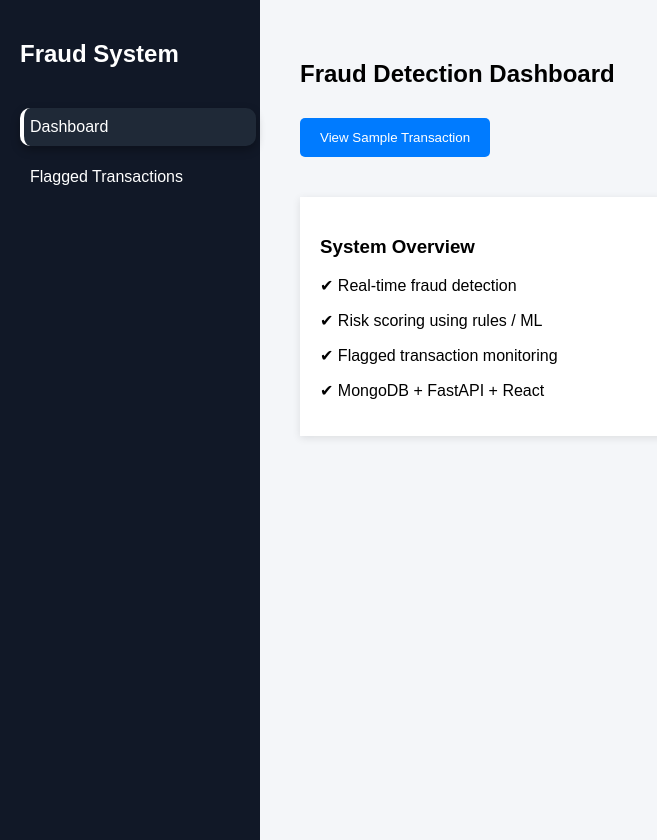
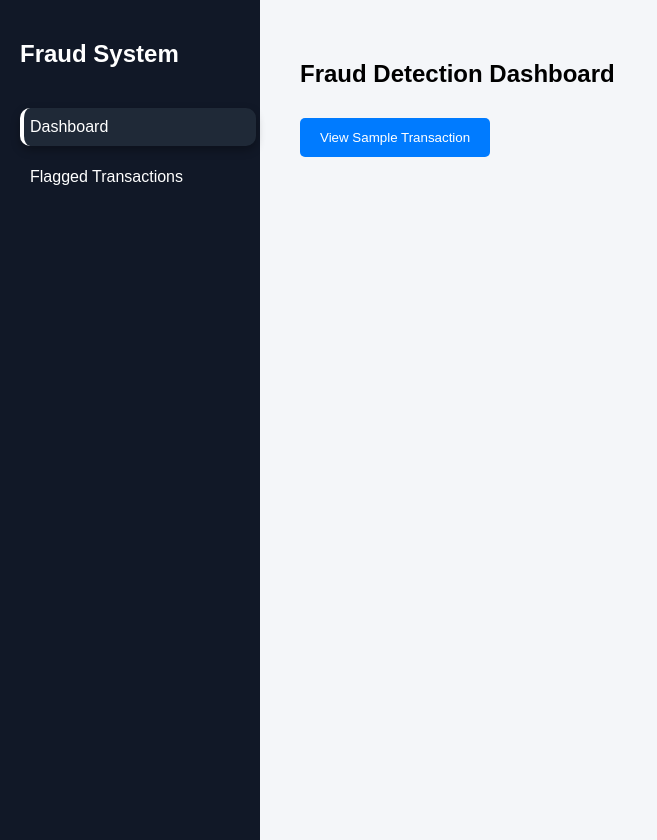
Before and after one commit to sreekruthy/fraud_detection, a React (Vite) app in the folder frontend/: page /dashboard in a window 1280 px wide. Shown: the whole page, without its empty margins (0-657 px from the left). Built offline with nearby package versions, Linux system fonts and the light colour scheme.

Commit message:
small edits in frontend

```diff
--- a/frontend/src/pages/Dashboard.jsx
+++ b/frontend/src/pages/Dashboard.jsx
@@ -36,23 +36,6 @@ function Dashboard() {
 
         </div>
 
-        {/* 🔹 Info Section */}
-        <div style={{
-          marginTop: "40px",
-          padding: "20px",
-          background: "white",
-          width: "400px",
-          boxShadow: "0 2px 8px rgba(0,0,0,0.1)"
-        }}>
-
-          <h3>System Overview</h3>
-          <p>✔ Real-time fraud detection</p>
-          <p>✔ Risk scoring using rules / ML</p>
-          <p>✔ Flagged transaction monitoring</p>
-          <p>✔ MongoDB + FastAPI + React</p>
-
-        </div>
-
       </div>
     </div>
   );
```
Also changed, not shown: 1 other file (tests, documents, lock files or other folders).
